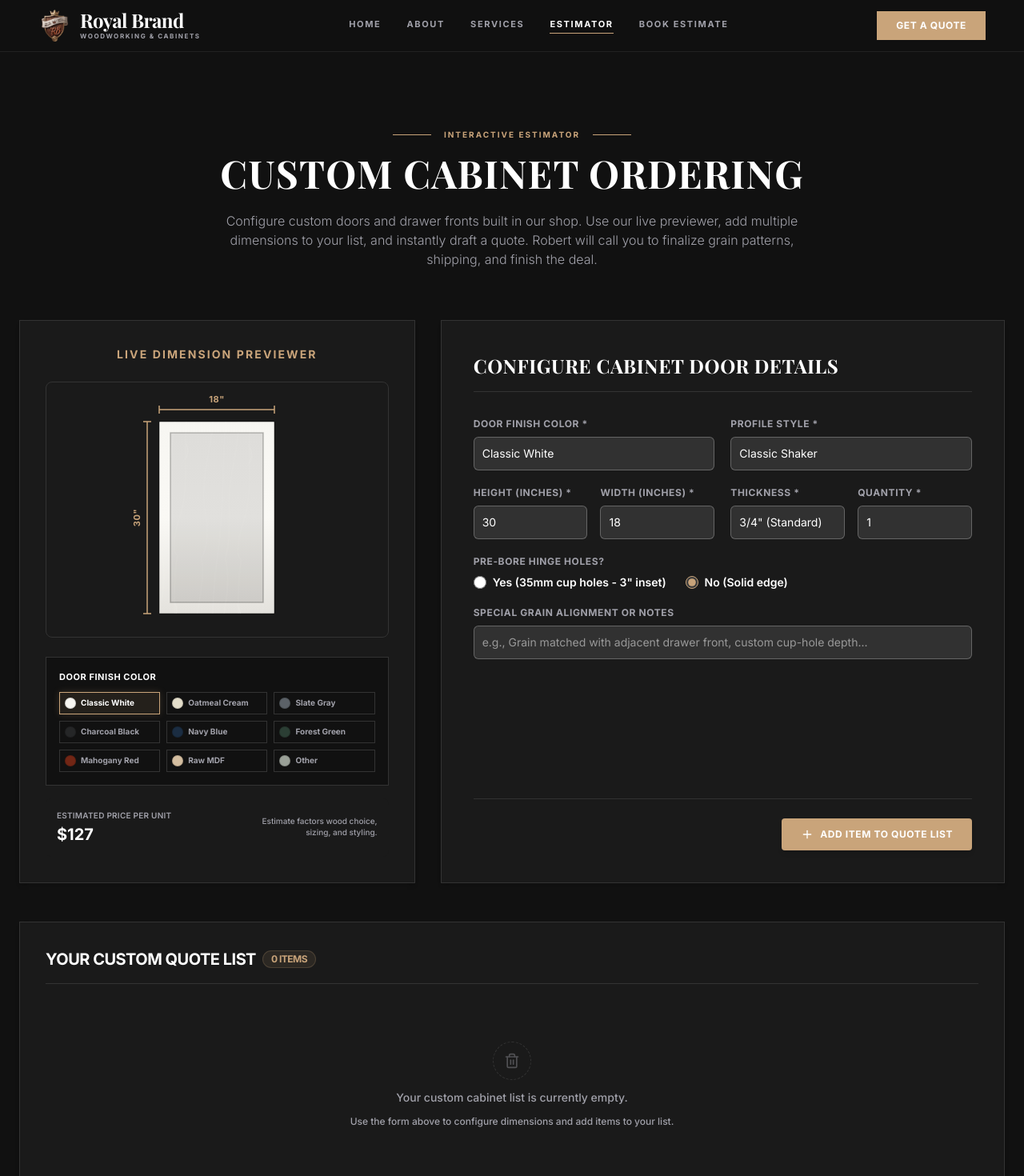
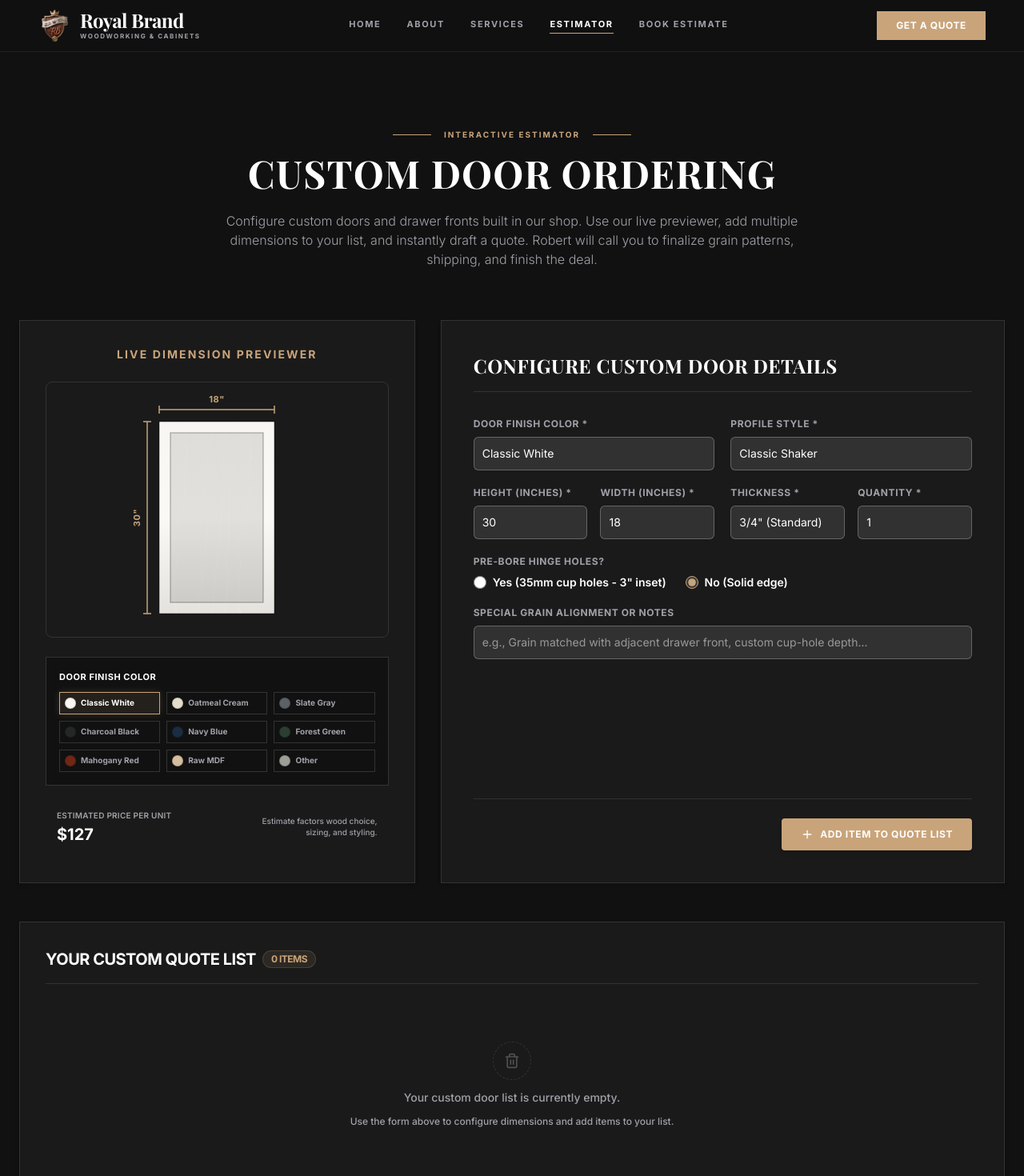
Before and after one commit to robertlazau-design/Royal-Brand-Woodworking-Website, a React (Vite) app: page /estimator in a window 1280 px wide. Shown: the top 1470 px of the page at 80% size. Built offline with nearby package versions, Linux system fonts and the light colour scheme; a web font is replaced by a local one.

Commit message:
refactor: rename cabinet door terminology to custom door throughout UI components and FAQ

```diff
--- a/src/components/DualPath.tsx
+++ b/src/components/DualPath.tsx
@@ -148,7 +148,7 @@ export function DualPath() {
   const handleFormSubmit = (e: React.FormEvent) => {
     e.preventDefault();
     if (quoteItems.length === 0) {
-      alert("Please add at least one cabinet door or drawer front to your quote list first.");
+      alert("Please add at least one custom door or drawer front to your quote list first.");
       return;
     }
     if (!name || !email || !phone) {
@@ -231,7 +231,7 @@ export function DualPath() {
           </div>
 
           <h2 className="font-serif text-3xl md:text-5xl text-white font-bold mb-6 tracking-wide uppercase">
-            Custom Cabinet Ordering
+            Custom Door Ordering
           </h2>
 
           <p className="text-royal-text-muted text-sm md:text-base font-light">
@@ -485,7 +485,7 @@ export function DualPath() {
               <div className="lg:col-span-7 bg-royal-charcoal text-white p-8 md:p-10 rounded-none border border-royal-border shadow-md self-stretch flex flex-col justify-between">
                 <div>
                   <h3 className="font-serif text-2xl font-bold mb-8 tracking-wide uppercase border-b border-royal-border pb-4">
-                    Configure Cabinet Door Details
+                    Configure Custom Door Details
                   </h3>
 
                   <div className="grid sm:grid-cols-2 gap-5">
@@ -654,7 +654,7 @@ export function DualPath() {
                   <div className="w-12 h-12 rounded-full border border-dashed border-royal-border flex items-center justify-center mx-auto text-royal-text-muted">
                     <Trash2 className="w-5 h-5 opacity-40" />
                   </div>
-                  <p className="text-sm">Your custom cabinet list is currently empty.</p>
+                  <p className="text-sm">Your custom door list is currently empty.</p>
                   <p className="text-xs text-royal-text-muted">Use the form above to configure dimensions and add items to your list.</p>
                 </div>
               ) : (
@@ -677,7 +677,7 @@ export function DualPath() {
                       <tbody>
                         {quoteItems.map((item) => (
                           <tr key={item.id} className="border-b border-royal-border hover:bg-royal-bg/20 transition-all font-semibold">
-                            <td className="py-4 px-2 capitalize text-white font-bold">{item.type === 'doors' ? 'Cabinet Door' : 'Drawer Front'}</td>
+                            <td className="py-4 px-2 capitalize text-white font-bold">{item.type === 'doors' ? 'Custom Door' : 'Drawer Front'}</td>
                             <td className="py-4 px-2 text-royal-text-muted">{item.woodSpecies}</td>
                             <td className="py-4 px-2 text-royal-text-muted">{item.profileStyle}</td>
                             <td className="py-4 px-2 text-royal-text-muted font-mono">
@@ -801,7 +801,7 @@ export function DualPath() {
                 {quoteItems.map((item, idx) => (
                   <div key={idx} className="py-2.5 flex justify-between">
                     <div>
-                      <span className="text-white font-bold">{item.quantity}x</span> {item.type === 'doors' ? 'Cabinet Door' : 'Drawer Front'} — {item.woodSpecies} ({item.profileStyle})
+                      <span className="text-white font-bold">{item.quantity}x</span> {item.type === 'doors' ? 'Custom Door' : 'Drawer Front'} — {item.woodSpecies} ({item.profileStyle})
                       <div className="text-royal-text-muted text-[10px] mt-0.5">Dims: {item.height}"H x {item.width}"W x {item.thickness === '0.75' ? '3/4"' : '1"'} {item.preBored === 'yes' ? '(Hinges: Yes)' : ''}</div>
                     </div>
                     <span className="font-bold text-royal-gold">${item.estimatedPrice}</span>
--- a/src/components/FaqAccordion.tsx
+++ b/src/components/FaqAccordion.tsx
@@ -20,8 +20,8 @@ const faqs = [
     answer: "Absolutely! Robert Burlacu brings 15+ years of third-generation woodworking experience. He'll help you choose from popular finishes like Classic White, Slate Gray, Navy Blue, or Mahogany Red — and recommend the best profile style (Shaker, Raised Panel, Beveled Edge) to match your kitchen's aesthetic."
   },
   {
-    question: "How do I get started with ordering cabinet doors?",
-    answer: "Head to the Cabinet Door Estimator page, choose your finish color, profile style, and enter your custom dimensions. Then fill in your contact details and click submit to send Robert an email. He'll follow up with a call to confirm the details and finalize your order."
+    question: "How do I get started with ordering custom doors?",
+    answer: "Head to the Custom Door Estimator page, choose your finish color, profile style, and enter your custom dimensions. Then fill in your contact details and click submit to send Robert an email. He'll follow up with a call to confirm the details and finalize your order."
   },
   {
     question: "Are you licensed and insured?",
@@ -109,7 +109,7 @@ export function FaqAccordion() {
                 </div>
               </div>
               <p className="text-royal-text-muted text-sm font-light leading-relaxed">
-                Robert personally handles every inquiry. Call or fill out the online estimator to get started on your custom cabinet doors.
+                Robert personally handles every inquiry. Call or fill out the online estimator to get started on your custom doors.
               </p>
               <div className="space-y-4">
                 <a
```
